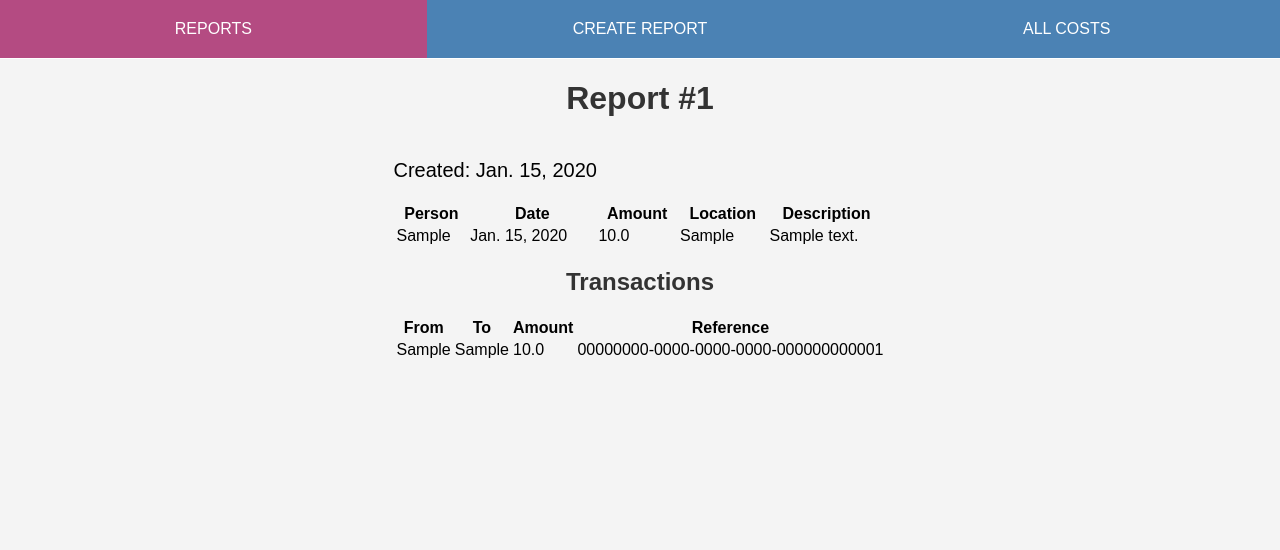
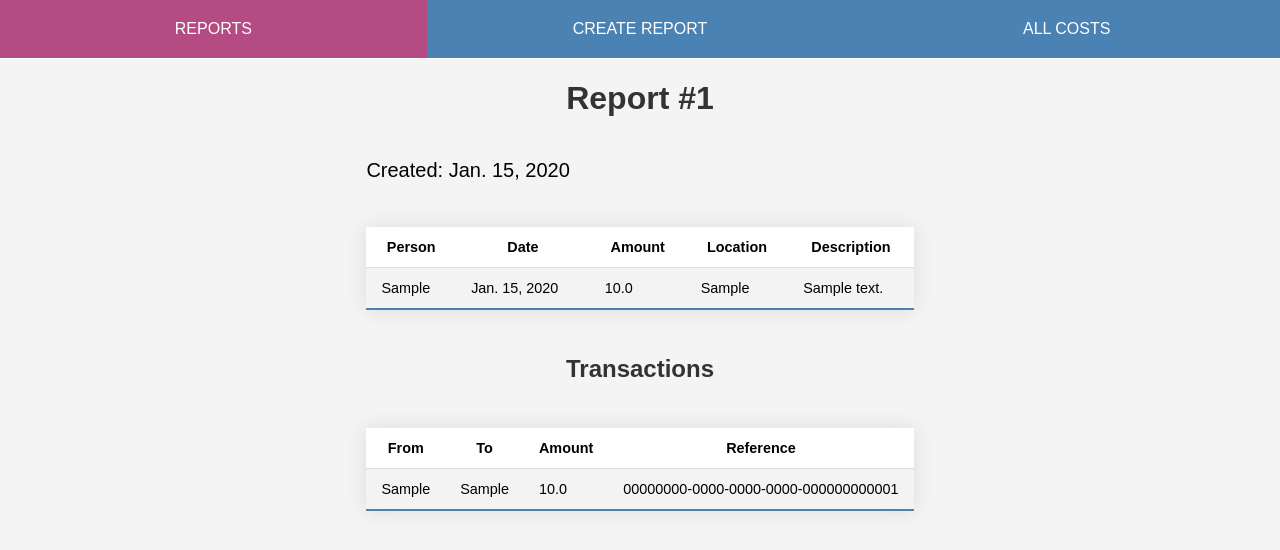
Before and after one commit to golgor/home-automation-hub, a Django app: page /cost_splitter/1/ in a window 1280 px wide. Shown: the top 550 px of the page. Run offline with Django 5.2, Linux system fonts and the light colour scheme; tables that the repository leaves empty hold one stand-in row (values such as "Sample post").

Commit message:
Fix table styling in web app (#20)
Fixes #9

Add styling to tables in the web app.

* **`report_id.html`**
  - Add the `styled-table` class to the table elements to improve styling and alignment.
* **`add_cost_split_form.html`**
  - No changes made to the table elements.
* **`costs_list.html`**
  - No changes made to the table elements.

---

For more details, open the [Copilot Workspace session](https://copilot-workspace.githubnext.com/golgor/home-automation-hub/issues/9?shareId=XXXX-XXXX-XXXX-XXXX).

```diff
--- a/apps/cost_splitter/templates/report_id.html
+++ b/apps/cost_splitter/templates/report_id.html
@@ -4,7 +4,7 @@
 <h1>Report #{{ id }}</h1>
 <p>Created: {{ report.date }}</p>
 
-<table>
+<table class="styled-table">
     <tr>
         <th>Person</th>
         <th>Date</th>
@@ -23,7 +23,7 @@
     {% endfor %}
 </table>
 <h2>Transactions</h2>
-<table>
+<table class="styled-table">
     <tr>
         <th>From</th>
         <th>To</th>
```
Also changed, not shown: apps/cost_splitter/templates/add_cost_split_form.html (line endings or trailing spaces), apps/cost_splitter/templates/costs_list.html (line endings or trailing spaces).
